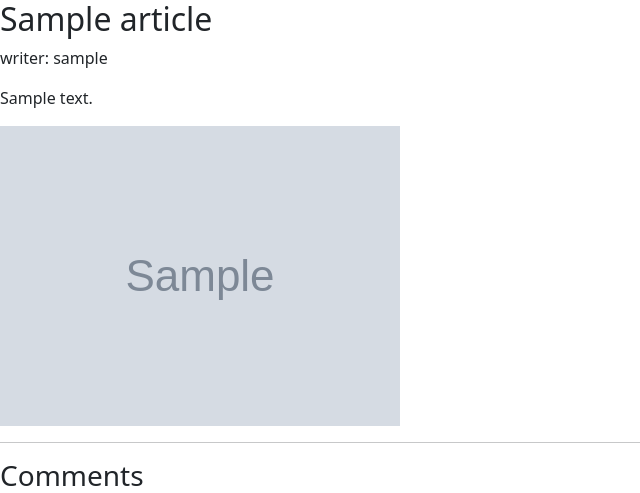
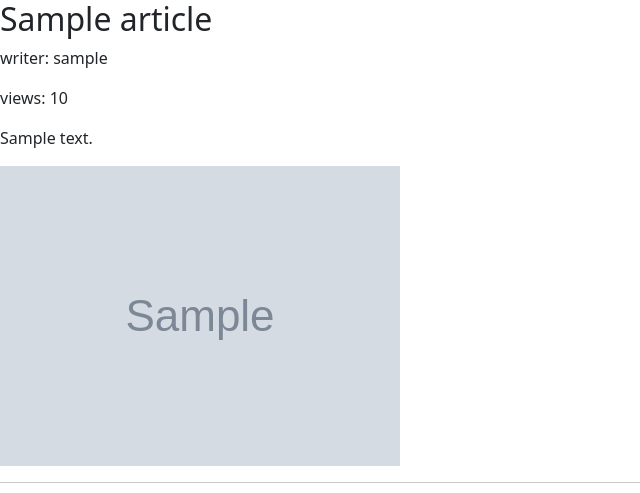
Before and after one commit to Water-Stone/my-dev-blog, a Django app: page /articles/detail/1/ in a window 1280 px wide. Shown: the top 493 px of the page, without its empty margins (0-640 px from the left). Run offline with Django 4.2, Linux system fonts and the light colour scheme; tables that the repository leaves empty hold one stand-in row (values such as "Sample post"); grey boxes marked "Sample" are stand-in pictures; some libraries are stand-ins or nearby versions.

Commit message:
article views

```diff
--- a/articles/templates/articles/detail.html
+++ b/articles/templates/articles/detail.html
@@ -1,8 +1,11 @@
 {% extends "base.html" %}
+
+{{ article.view_count }}
 
 {% block content %}
     <h2>{{ article_title }}</h2>
     <p>writer: {{ article_writer }}</p>
+    <p>views: {{ article_views }}</p>
 
     {% if article_writer == request.user %}
         <a href="{% url 'articles:edit' pk=article_id %}" class="btn">Edit</a>
@@ -11,7 +14,6 @@
             <input type="submit" value="Delete" class="btn">
         </form>
     {% endif %}
-
 
     <section>
         <p>{{ article_content }}</p>
--- a/articles/views.py
+++ b/articles/views.py
@@ -89,10 +89,12 @@ class DetailView(View):
 
         context = {
             "title": "Article",
+            'article': article,
             'article_id': pk,
             'article_title': article.title,
             'article_writer': article.writer,
             'article_content': article.content,
+            'article_views': article.views,
             'article_img_url' : article.img.url,
             'article_created_at': article.created_at,
             'comments': comments,
```
